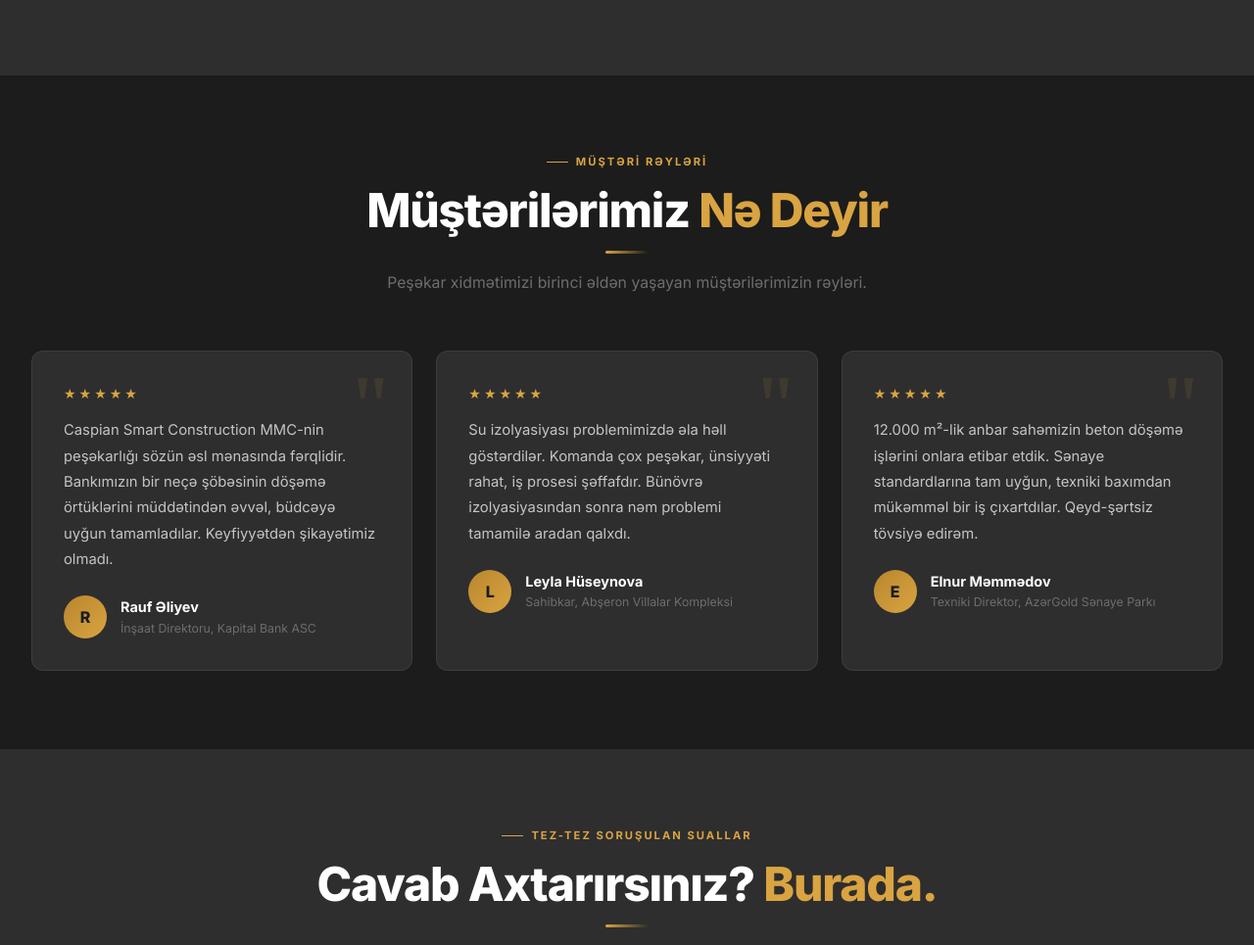
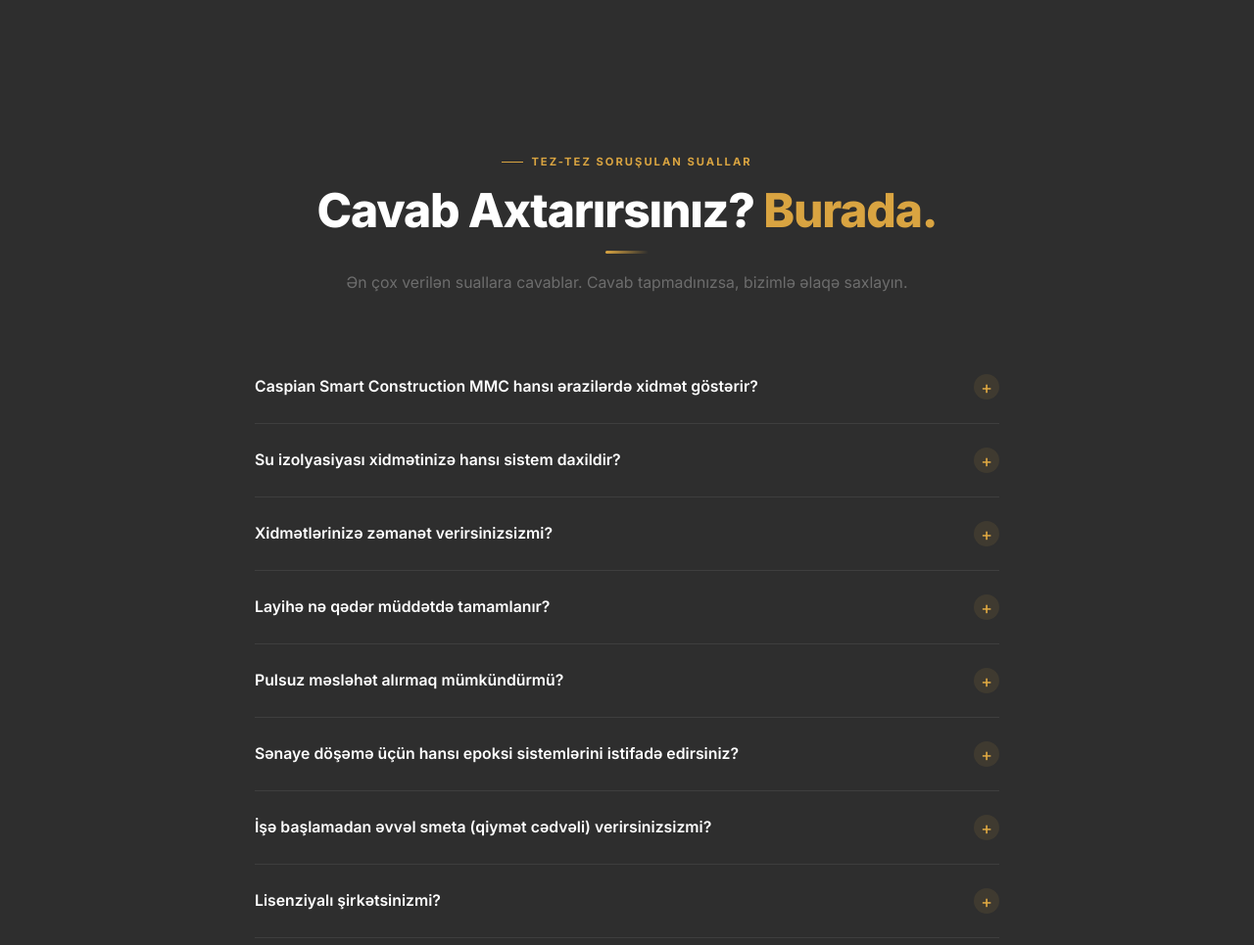
Before and after one commit to Gityus13/cscllc, a plain HTML site: page index.html in a window 1280 px wide. Shown: the part 6352-7317 px from the top of the page at 98% size. Drawn offline with nearby package versions, Linux system fonts and the light colour scheme.

Commit message:
Update index.html

```diff
--- a/index.html
+++ b/index.html
@@ -433,25 +433,6 @@
 </section>
 
 <!-- ============================================================
-     TESTIMONIALS
-     ============================================================ -->
-<section id="testimonials" class="sec" aria-labelledby="testi-title">
-  <div class="wrap">
-    <div class="s-hd ctr">
-      <div class="s-eyebrow"><span data-i18n="testimonials.badge">Müştəri Rəyləri</span></div>
-      <h2 id="testi-title" class="s-title">
-        <span data-i18n="testimonials.title">Müştərilərimiz </span>
-        <span class="g" data-i18n="testimonials.title_accent">Nə Deyir</span>
-      </h2>
-      <div class="s-bar"></div>
-      <p class="s-sub" data-i18n="testimonials.subtitle">Peşəkar xidmətimizi birinci əldən yaşayan müştərilərimizin rəyləri.</p>
-    </div>
-    <!-- Dynamic testimonial cards -->
-    <div id="testi-grid" class="testi-grid" aria-live="polite"></div>
-  </div>
-</section>
-
-<!-- ============================================================
      FAQ
      ============================================================ -->
 <section id="faq" class="sec sec-dark" aria-labelledby="faq-title">
```
